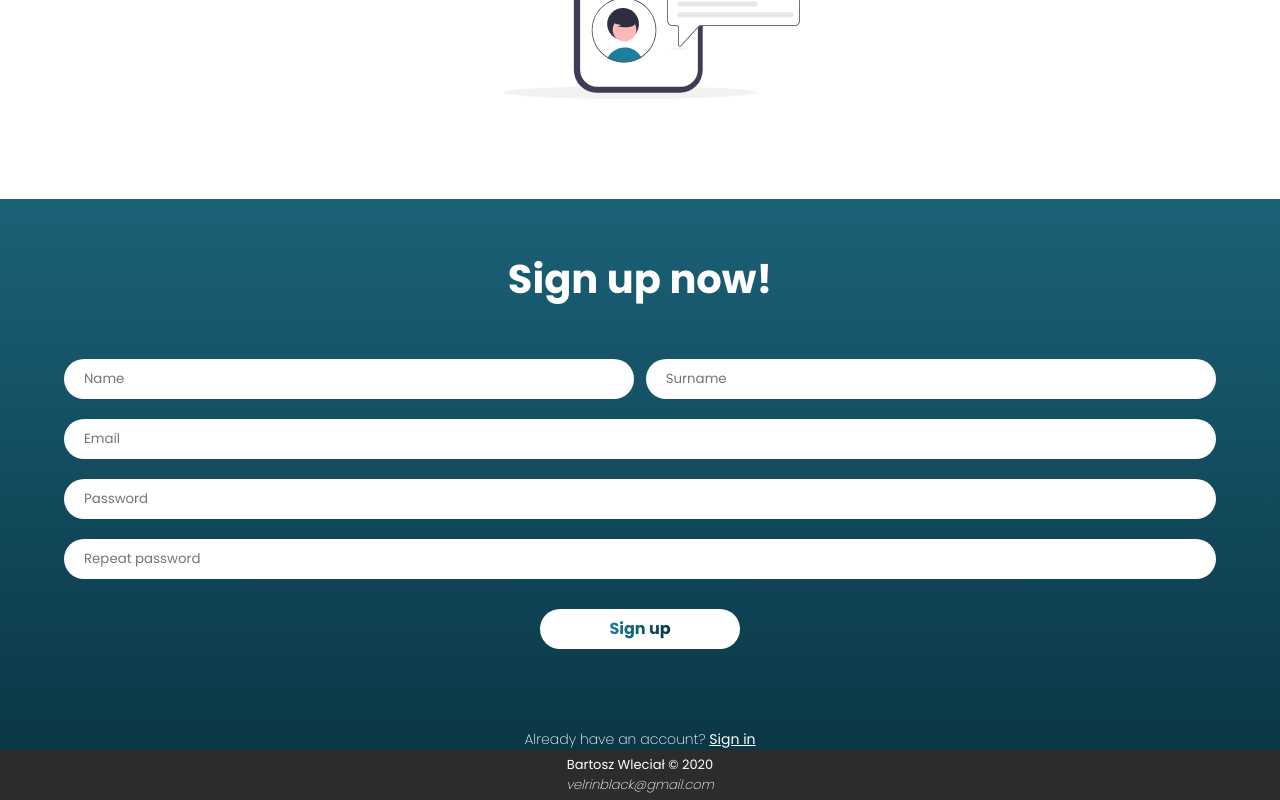
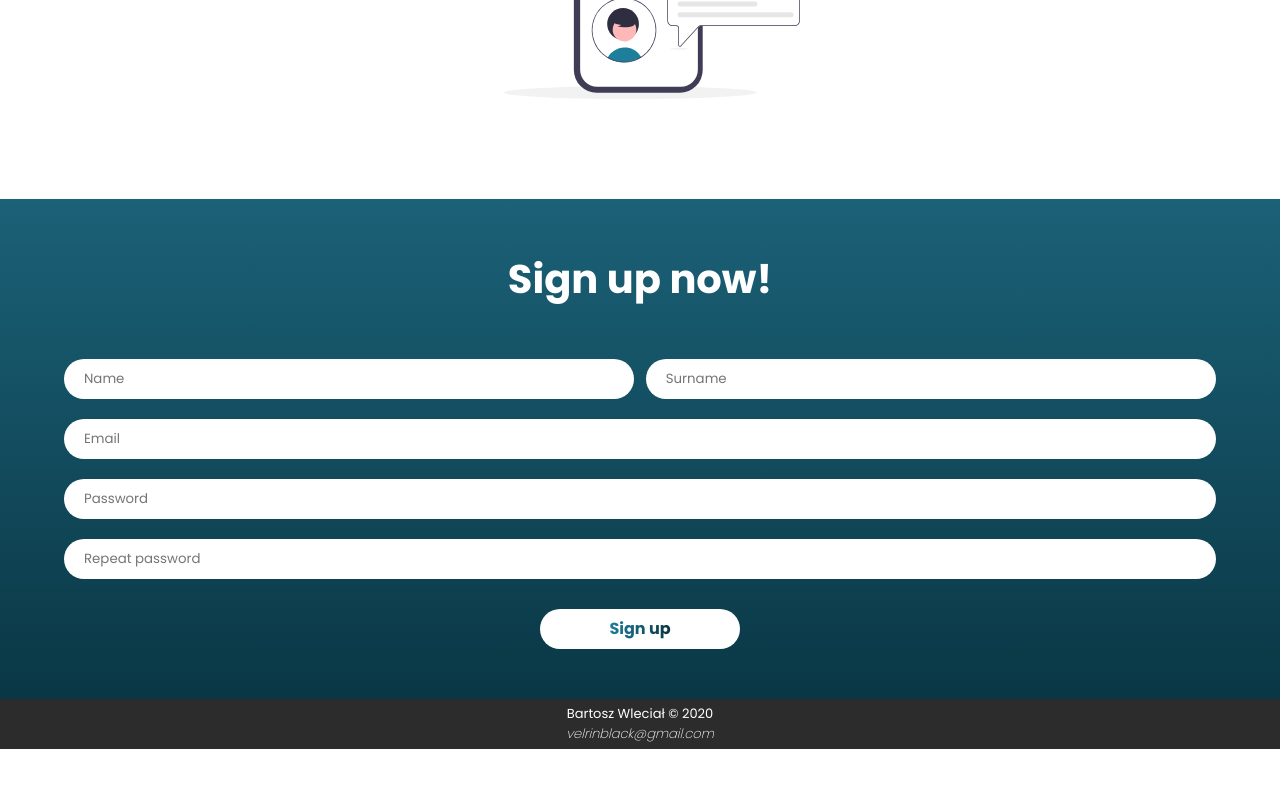
Before and after one commit to VelrinBlack/velrins-chat, a Next.js app: page / in a window 1280 px wide. Shown: the part 563-1363 px from the top of the page. After the commit the page ends 1312 px from the top, so only its background shows below. Built offline with nearby package versions, Linux system fonts and the light colour scheme.

Commit message:
Connect register form to the backend

```diff
--- a/components/Home/FormSection/FormSection.js
+++ b/components/Home/FormSection/FormSection.js
@@ -1,4 +1,4 @@
-import { useEffect, useState } from 'react';
+import { useState } from 'react';
 
 import FormSectionStyles from './FormSectionStyles';
 import RegisterForm from './RegisterForm/RegisterForm';
--- a/components/Home/FormSection/FormSectionStyles.js
+++ b/components/Home/FormSection/FormSectionStyles.js
@@ -45,7 +45,7 @@ const FormSectionStyles = styled.div`
       align-items: center;
 
       @media (max-width: 1280px) {
-        margin-top: 30px;
+        margin-bottom: 50px;
       }
 
       .container {
@@ -108,10 +108,6 @@ const FormSectionStyles = styled.div`
         cursor: pointer;
         outline: none;
 
-        @media (max-width: 1280px) {
-          margin-bottom: 50px;
-        }
-
         span {
           font-size: clamp(16px, 1vw, 18px);
           font-weight: bold;
@@ -127,7 +123,7 @@ const FormSectionStyles = styled.div`
       }
 
       .loading {
-        height: clamp(40px, 2.5vw, 60px);
+        height: 30px;
         margin-top: 30px;
 
         display: flex;
@@ -172,26 +168,25 @@ const FormSectionStyles = styled.div`
       }
 
       .error {
+        height: 30px;
+        margin-top: 30px;
+
         display: flex;
         align-items: center;
-        margin-top: 30px;
 
         animation: 0.6s appear;
-
-        @media (max-width: 1280px) {
-          margin-bottom: 50px;
-        }
 
         img {
           width: 30px;
         }
 
         p {
-          margin-left: 5px;
+          margin: 0 0 0 5px;
 
           color: #fff;
           font-size: 14px;
           font-style: italic;
+          line-height: 30px;
         }
 
         @keyframes appear {
--- a/components/Home/FormSection/RegisterForm/RegisterForm.js
+++ b/components/Home/FormSection/RegisterForm/RegisterForm.js
@@ -1,5 +1,6 @@
 import { useState } from 'react';
 import validator from 'validator';
+import axios from 'axios';
 
 const RegisterForm = ({ changeToLogin }) => {
   const [name, setName] = useState('');
@@ -12,7 +13,7 @@ const RegisterForm = ({ changeToLogin }) => {
   const [passwordError, setPasswordError] = useState(false);
   const [repeatPasswordError, setRepeatPasswordError] = useState(false);
   const [emptyFields, setEmptyFields] = useState(false);
-  const [requestStatus, setRequestStatus] = useState(null);
+  const [serverResponse, setServerResponse] = useState(null);
 
   const handleInputChange = ({ target }) => {
     switch (target.name) {
@@ -63,7 +64,22 @@ const RegisterForm = ({ changeToLogin }) => {
       password &&
       repeatPassword
     ) {
-      console.log('Everything is ok.');
+      setServerResponse('loading');
+
+      axios
+        .post(`${process.env.BACKEND_URL}/api/user/register`, {
+          name,
+          surname,
+          email,
+          password,
+        })
+        .then((res) => {
+          localStorage.setItem('token', res.data.token);
+        })
+        .catch((err) => {
+          if (err.response) setServerResponse(err.response.data);
+          else serverResponse('error');
+        });
     }
   };
 
@@ -124,30 +140,33 @@ const RegisterForm = ({ changeToLogin }) => {
         <p className='emptyFieldsError'>Please fill empty fields</p>
       ) : null}
 
-      {requestStatus === 'loading' ? (
+      <button
+        type='submit'
+        aria-label='submit'
+        style={!emptyFields ? { marginTop: '30px' } : null}
+      >
+        <span>Sign up</span>
+      </button>
+
+      {serverResponse === null ? null : serverResponse === 'loading' ? (
         <div className='loading'>
           <div className='dot1'></div>
           <div className='dot2'></div>
           <div className='dot3'></div>
         </div>
-      ) : requestStatus === 'error' ? (
+      ) : serverResponse === 'User already exists' ? (
         <div className='error'>
           <img src='/images/error.svg' alt='error' />
-          <p>Something went wrong.</p>
+          <p>
+            User already exists <span onClick={changeToLogin}>Sign in</span>
+          </p>
         </div>
       ) : (
-        <button
-          type='submit'
-          aria-label='submit'
-          style={!emptyFields ? { marginTop: '30px' } : null}
-        >
-          <span>Sign up</span>
-        </button>
+        <div className='error'>
+          <img src='/images/error.svg' alt='error' />
+          <p>Something went wrong</p>
+        </div>
       )}
-
-      <p>
-        Already have an account? <span onClick={changeToLogin}>Sign in</span>
-      </p>
     </form>
   );
 };
--- /dev/null
+++ b/next.config.js
@@ -0,0 +1,5 @@
+module.exports = {
+  env: {
+    BACKEND_URL: 'http://localhost:5000',
+  },
+};
--- a/package.json
+++ b/package.json
@@ -9,6 +9,7 @@
     "start": "next start"
   },
   "dependencies": {
+    "axios": "^0.21.0",
     "next": "9.5.5",
     "react": "17.0.1",
     "react-dom": "17.0.1",
```
Also changed, not shown: 1 other file (tests, documents, lock files or other folders).
